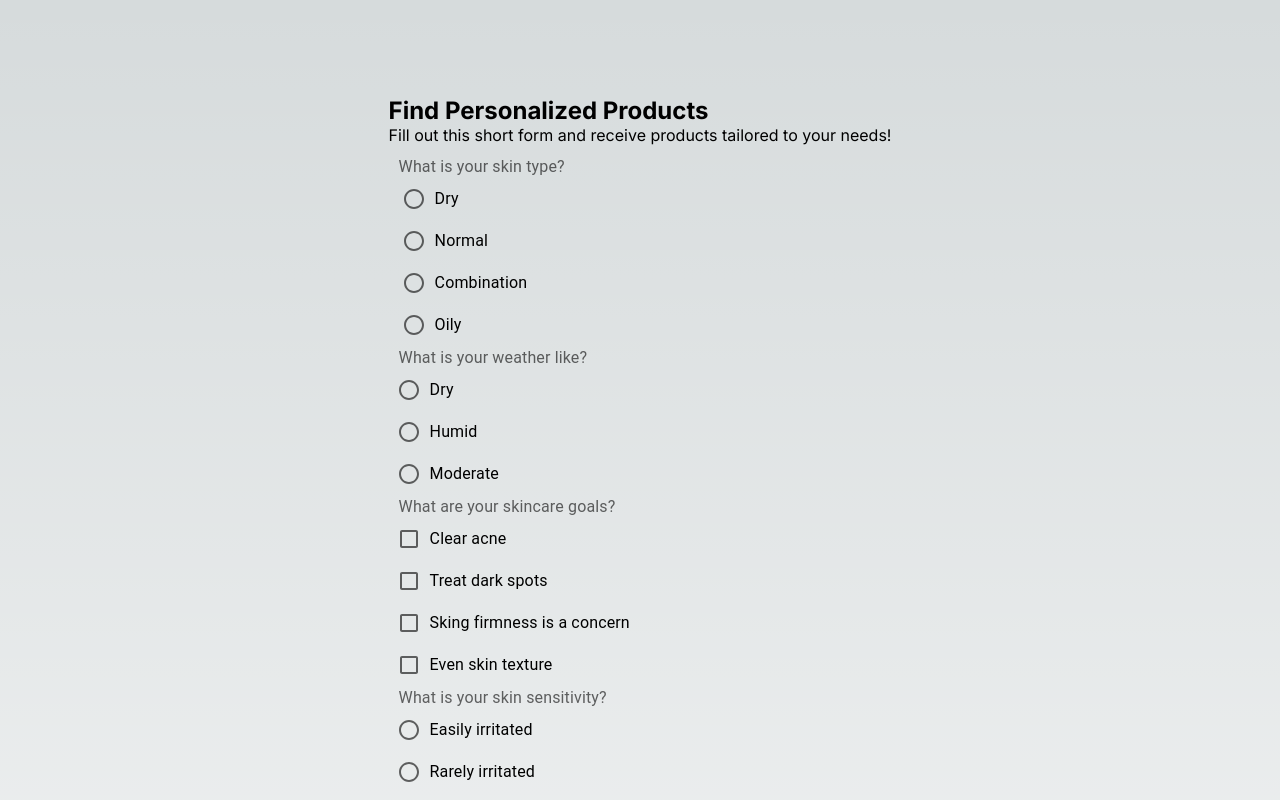
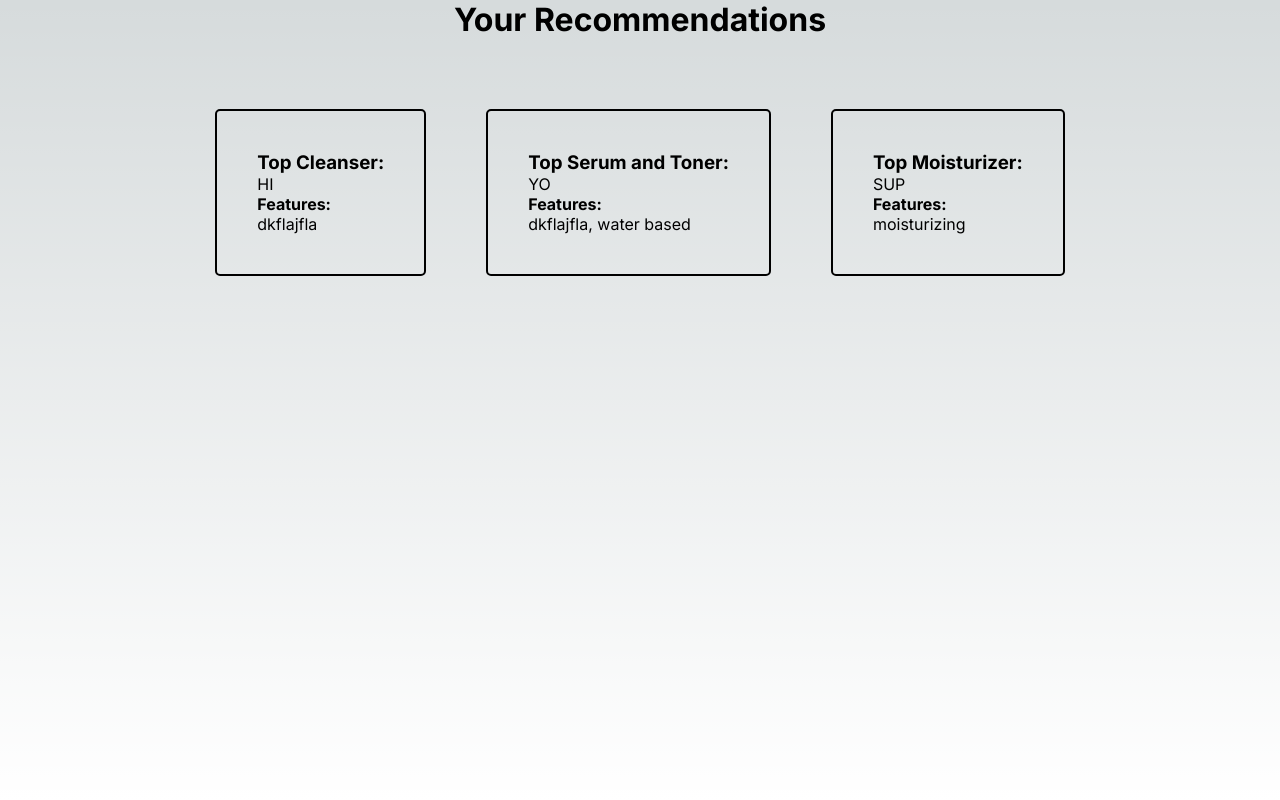
Before and after one commit to rachanaraju3/purelyyou, a Next.js app: page / in a window 1280 px wide. Shown: the top 800 px of the page. Built offline with nearby package versions, Linux system fonts and the light colour scheme.

Commit message:
added recommendation page component

```diff
--- a/app/page.js
+++ b/app/page.js
@@ -1,100 +1,103 @@
 import Image from "next/image";
 import styles from "./page.module.css";
 import Quiz from "@/components/quiz";
+import Recs from "@/components/recs";
 
 export default function Home() {
   return (
-    <main className={styles.main}>
-      <Quiz></Quiz>
-      {/* <div className={styles.description}>
-        <p>
-          Get started by editing&nbsp;
-          <code className={styles.code}>app/page.js</code>
-        </p>
-        <div>
-          <h2>Purely You</h2>
-        </div>
-        <div>
-          <a
-            href="https://vercel.com?utm_source=create-next-app&utm_medium=appdir-template&utm_campaign=create-next-app"
-            target="_blank"
-            rel="noopener noreferrer"
-          >
-            By{" "}
-            <Image
-              src="/vercel.svg"
-              alt="Vercel Logo"
-              className={styles.vercelLogo}
-              width={100}
-              height={24}
-              priority
-            />
-          </a>
-        </div>
-      </div>
+    <Recs cleanser={{Product: "HI", Features: ["dkflajfla"]}} toner={{Product: "YO", Features: ["dkflajfla, water based"]}} cream={{Product: "SUP", Features: ["moisturizing"]}}></Recs>
+    // <main className={styles.main}>
+    //   <Recs></Recs>
+    //   {/* <Quiz></Quiz> */}
+    //   {/* <div className={styles.description}>
+    //     <p>
+    //       Get started by editing&nbsp;
+    //       <code className={styles.code}>app/page.js</code>
+    //     </p>
+    //     <div>
+    //       <h2>Purely You</h2>
+    //     </div>
+    //     <div>
+    //       <a
+    //         href="https://vercel.com?utm_source=create-next-app&utm_medium=appdir-template&utm_campaign=create-next-app"
+    //         target="_blank"
+    //         rel="noopener noreferrer"
+    //       >
+    //         By{" "}
+    //         <Image
+    //           src="/vercel.svg"
+    //           alt="Vercel Logo"
+    //           className={styles.vercelLogo}
+    //           width={100}
+    //           height={24}
+    //           priority
+    //         />
+    //       </a>
+    //     </div>
+    //   </div>
 
-      <div className={styles.center}>
-        <Image
-          className={styles.logo}
-          src="/next.svg"
-          alt="Next.js Logo"
-          width={180}
-          height={37}
-          priority
-        />
-      </div> */}
+    //   <div className={styles.center}>
+    //     <Image
+    //       className={styles.logo}
+    //       src="/next.svg"
+    //       alt="Next.js Logo"
+    //       width={180}
+    //       height={37}
+    //       priority
+    //     />
+    //   </div> */}
 
-      <div className={styles.grid}>
-        <a
-          href="https://nextjs.org/docs?utm_source=create-next-app&utm_medium=appdir-template&utm_campaign=create-next-app"
-          className={styles.card}
-          target="_blank"
-          rel="noopener noreferrer"
-        >
-          <h2>
-            Docs <span>-&gt;</span>
-          </h2>
-          <p>Find in-depth information about Next.js features and API.</p>
-        </a>
+    //   <div className={styles.grid}>
+    //     <a
+    //       href="https://nextjs.org/docs?utm_source=create-next-app&utm_medium=appdir-template&utm_campaign=create-next-app"
+    //       className={styles.card}
+    //       target="_blank"
+    //       rel="noopener noreferrer"
+    //     >
+    //       <h2>
+    //         Docs <span>-&gt;</span>
+    //       </h2>
+    //       <p>Find in-depth information about Next.js features and API.</p>
+    //     </a>
 
-        <a
-          href="https://nextjs.org/learn?utm_source=create-next-app&utm_medium=appdir-template&utm_campaign=create-next-app"
-          className={styles.card}
-          target="_blank"
-          rel="noopener noreferrer"
-        >
-          <h2>
-            Learn <span>-&gt;</span>
-          </h2>
-          <p>Learn about Next.js in an interactive course with&nbsp;quizzes!</p>
-        </a>
+    //     <a
+    //       href="https://nextjs.org/learn?utm_source=create-next-app&utm_medium=appdir-template&utm_campaign=create-next-app"
+    //       className={styles.card}
+    //       target="_blank"
+    //       rel="noopener noreferrer"
+    //     >
+    //       <h2>
+    //         Learn <span>-&gt;</span>
+    //       </h2>
+    //       <p>Learn about Next.js in an interactive course with&nbsp;quizzes!</p>
+    //     </a>
 
-        <a
-          href="https://vercel.com/templates?framework=next.js&utm_source=create-next-app&utm_medium=appdir-template&utm_campaign=create-next-app"
-          className={styles.card}
-          target="_blank"
-          rel="noopener noreferrer"
-        >
-          <h2>
-            Templates <span>-&gt;</span>
-          </h2>
-          <p>Explore starter templates for Next.js.</p>
-        </a>
+    //     <a
+    //       href="https://vercel.com/templates?framework=next.js&utm_source=create-next-app&utm_medium=appdir-template&utm_campaign=create-next-app"
+    //       className={styles.card}
+    //       target="_blank"
+    //       rel="noopener noreferrer"
+    //     >
+    //       <h2>
+    //         Templates <span>-&gt;</span>
+    //       </h2>
+    //       <p>Explore starter templates for Next.js.</p>
+    //     </a>
 
-        <a
-          href="https://vercel.com/new?utm_source=create-next-app&utm_medium=appdir-template&utm_campaign=create-next-app"
-          className={styles.card}
-          target="_blank"
-          rel="noopener noreferrer"
-        >
-          <h2>
-            Deploy <span>-&gt;</span>
-          </h2>
-          <p>
-            Instantly deploy your Next.js site to a shareable URL with Vercel.
-          </p>
-        </a>
-      </div>
-    </main>
+    //     <a
+    //       href="https://vercel.com/new?utm_source=create-next-app&utm_medium=appdir-template&utm_campaign=create-next-app"
+    //       className={styles.card}
+    //       target="_blank"
+    //       rel="noopener noreferrer"
+    //     >
+    //       <h2>
+    //         Deploy <span>-&gt;</span>
+    //       </h2>
+    //       <p>
+    //         Instantly deploy your Next.js site to a shareable URL with Vercel.
+    //       </p>
+    //     </a>
+    //   </div>
+    // </main>
   );
 }
--- a/components/recs.js
+++ b/components/recs.js
@@ -1,5 +1,73 @@
-export default function Recs(){
+import styles from './recs.module.css';
+import { IRecommendation } from '@/database/recommendation';
+
+
+// {cleanserName,cleanserFeat},{tonerName,tonerFeat},{creamName, creamFeat}
+
+export default function Recs( props ){
+
+    const cleanser = props.cleanser;
+    const toner = props.toner;
+    const cream = props.cream;
+
+    let cleanserName;
+    let cleanserFeatures;
+
+    let tonerName;
+    let tonerFeatures;
+
+    let creamName;
+    let creamFeatures;
+
+    if (!cleanser){
+        cleanserName = "Unable to find a cleanser";
+        cleanserFeatures = [];
+    } else{
+        cleanserName = cleanser.Product;
+        cleanserFeatures = cleanser.Features;
+    }
+
+    if (!toner){
+        tonerName = "Unable to find a toner or serum";
+        tonerFeatures = [];
+    } else{
+        tonerName = toner.Product;
+        tonerFeatures = toner.Features;
+    }
+
+    if (!cream){
+        creamName = "Unable to find a cream";
+        creamFeatures = [];
+    } else{
+        creamName = cream.Product;
+        creamFeatures = cream.Features;
+    }
+
     return (
-        <main></main>
+        <main className={styles.main}>
+            <h1>Your Recommendations</h1>
+
+            <div className={styles.recs}>
+                <div className={styles.tops}>
+                    <h3>Top Cleanser: </h3>
+                    <div className={styles.recName}>{cleanserName}</div>
+                    <h4>Features:</h4>
+                    <div className={styles.recText}>{cleanserFeatures}</div>
+                </div>
+                <div className={styles.tops}>
+                    <h3>Top Serum and Toner:</h3>
+                    <div className={styles.recName}>{tonerName}</div>
+                    <h4>Features:</h4>
+                    <div className={styles.recText}>{tonerFeatures}</div>
+
+                </div>
+                <div className={styles.tops}>
+                    <h3>Top Moisturizer:</h3>
+                    <div className={styles.recName}>{creamName}</div>
+                    <h4>Features:</h4>
+                    <div className={styles.recText}>{creamFeatures}</div>
+                </div>
+            </div>
+        </main>
     )
 }
--- /dev/null
+++ b/components/recs.module.css
@@ -0,0 +1,23 @@
+.recs{
+    display: flex;
+    flex-direction: row;
+    justify-content: center;
+    margin: 40px;
+
+}
+
+.main{
+    display: flex;
+    flex-direction: column;
+    min-height: 100vh;
+    align-items: center;
+}
+
+.tops{
+    border: 2px solid;
+    border-radius: 5px;
+    border-color: black;
+    padding: 40px;
+    min-height: fit-content;
+    margin: 30px;
+}
--- /dev/null
+++ b/database/recommendation.ts
@@ -0,0 +1,4 @@
+export type IRecommendation = {
+    Product: String;
+    Features: String[];
+}
```
